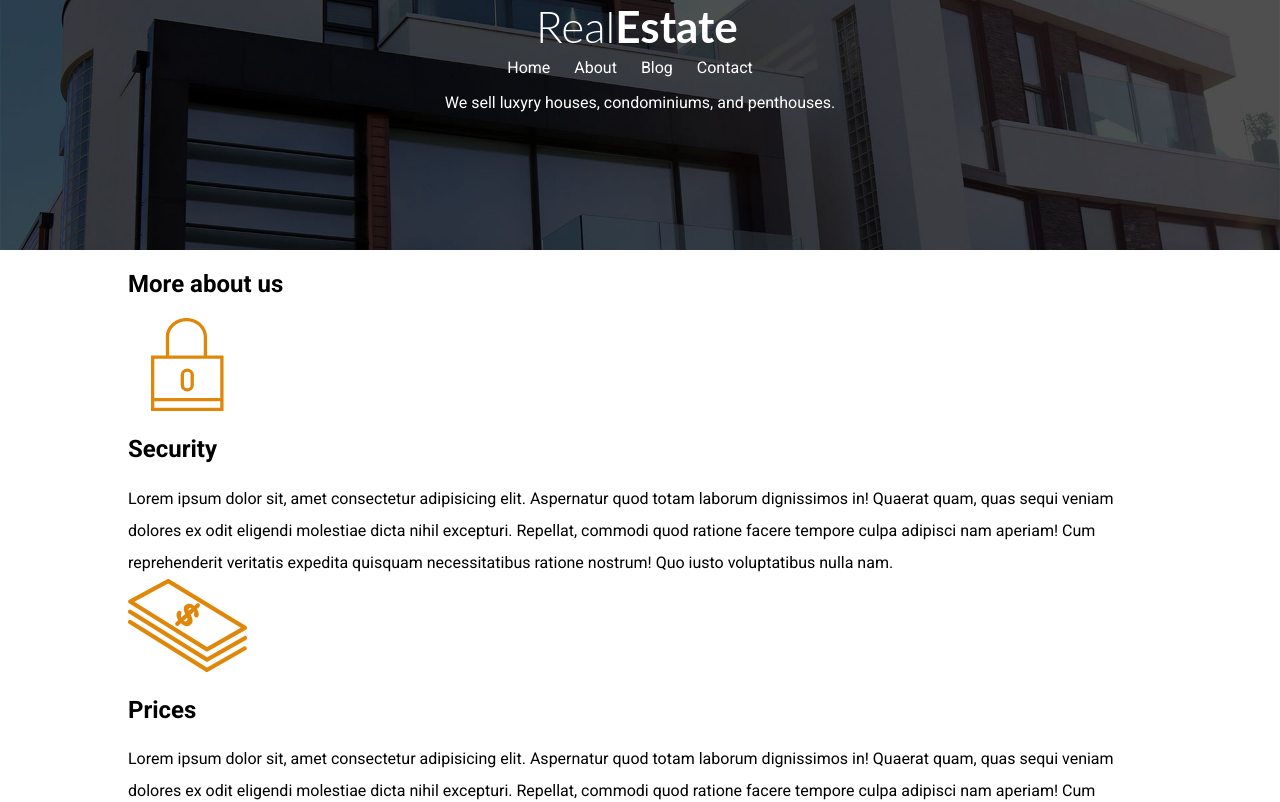
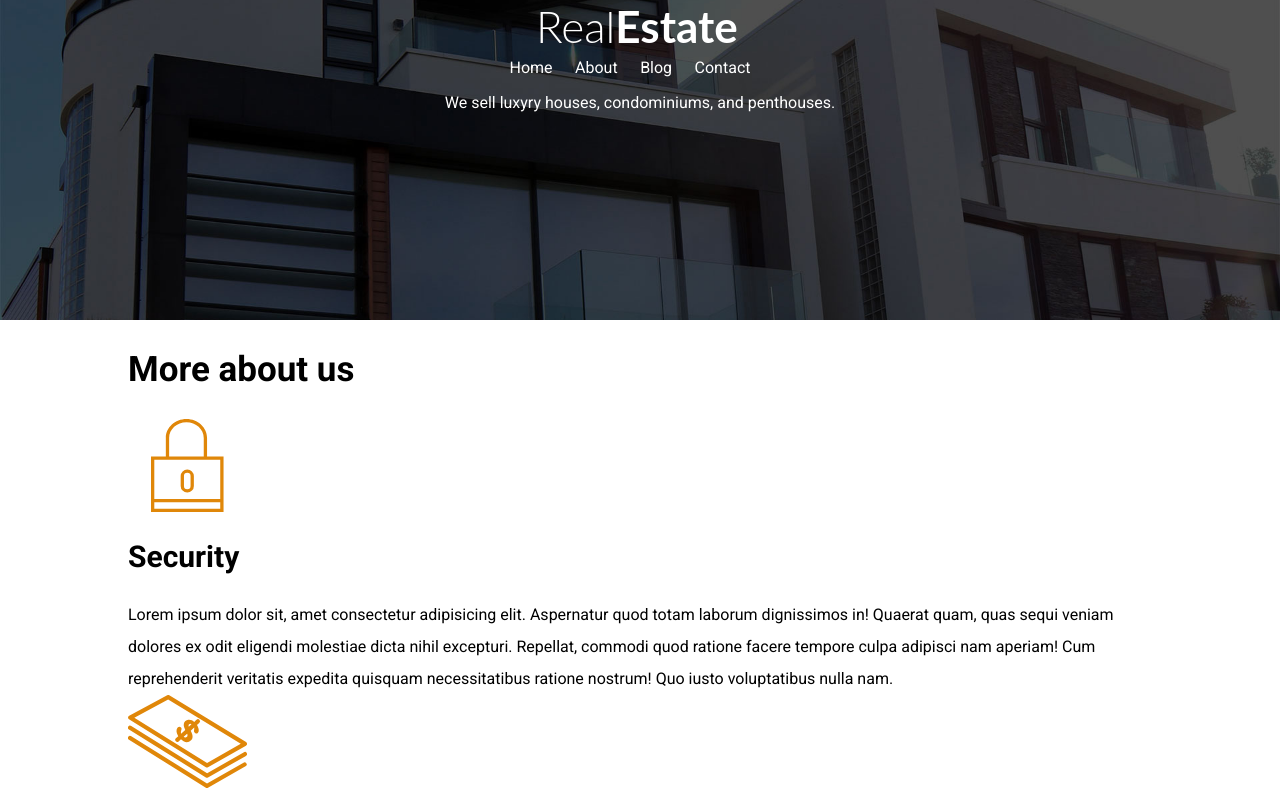
Before and after one commit to ChrisUBS/realEstate, a plain HTML site: page index.html in a window 1280 px wide. Shown: the top 802 px of the page. Drawn offline with Linux system fonts and the light colour scheme.

Commit message:
Modify CSS for the index

```diff
--- a/css/index-style.css
+++ b/css/index-style.css
@@ -1,7 +1,14 @@
 /* General */
+html {
+    font-size: 62.5%; /* 1rem = 10px */
+}
+
 html, body {
     margin: 0;
     padding: 0;
+}
+
+body {
     font-family: 'Roboto', sans-serif;
 }
 
@@ -9,13 +16,28 @@ img {
     max-width: 100%;
 }
 
-a {
-    text-decoration: none;
-    color: #000;
+
+p {
+    font-size: 1.6rem;
+    line-height: 2;
 }
 
-p {
-    line-height: 2;
+a {
+    color: white;
+    font-size: 1.6rem;
+    text-decoration: none;
+}
+
+h1 {
+    font-size: 3.5rem;
+}
+
+h2 {
+    font-size: 3rem;
+}
+
+h3 {
+    font-size: 2.5rem;
 }
 
 /* Utilities */
@@ -27,11 +49,12 @@ p {
 
 /* Header */
 .site-header {
+    /* height: 250px; */
+    height: 40vh;
     background-image: url(/images/header.jpg);
     background-position: center center;
     background-size: cover;
     color: white;
-    height: 250px;
     text-align: center;
 }
 
```
